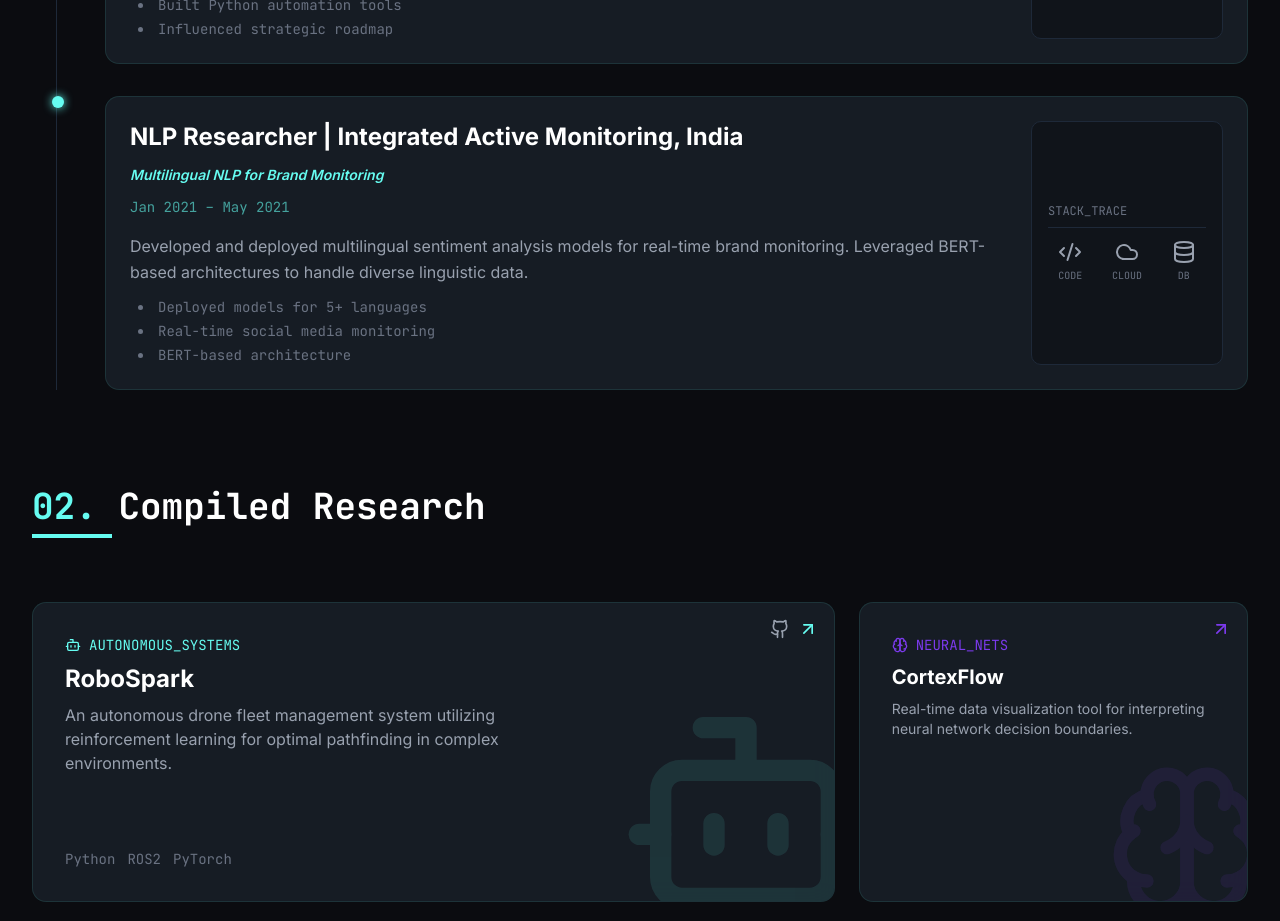
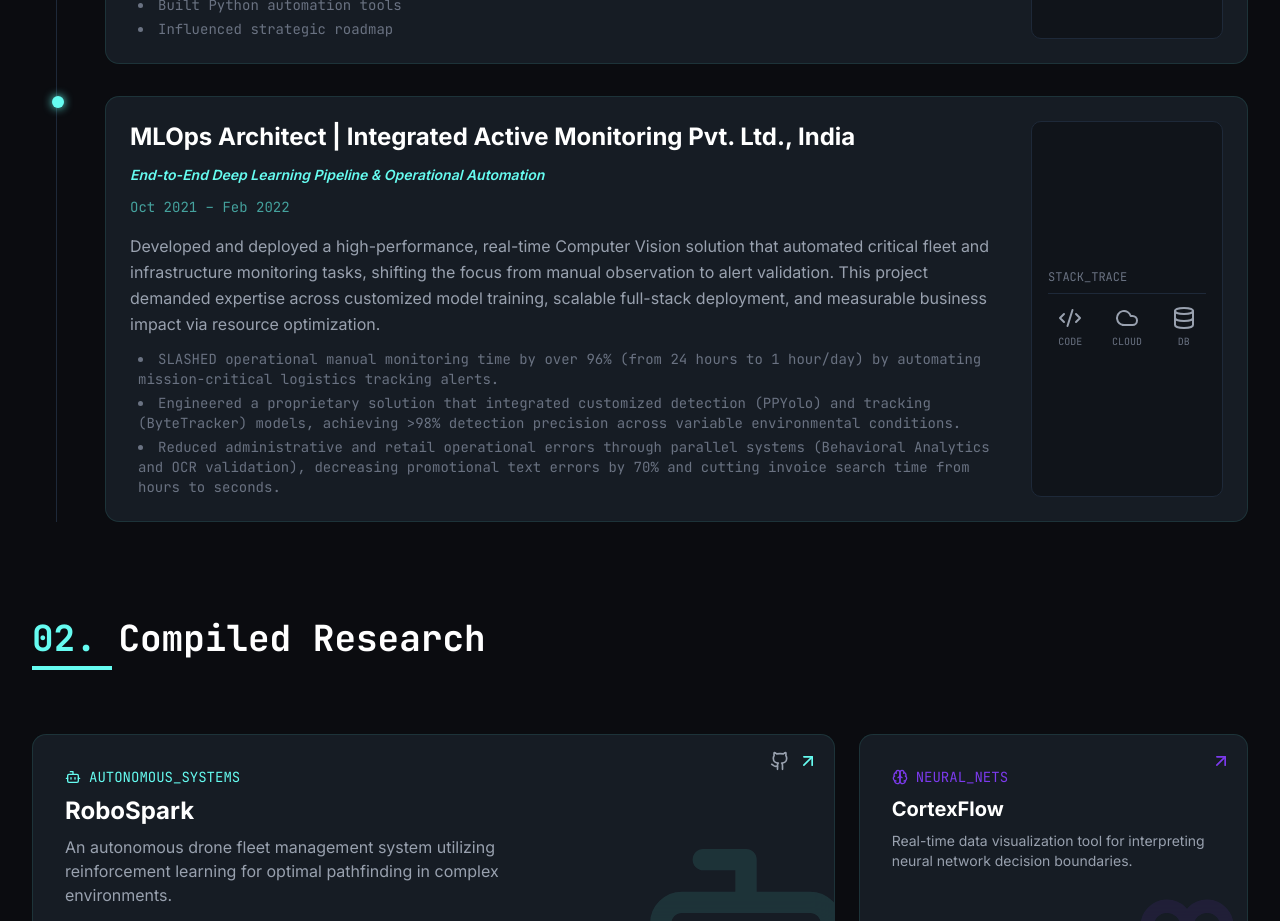
Before and after one commit to Khushm/portfolio, a Next.js app: page / in a window 1280 px wide. Shown: the part 2640-3561 px from the top of the page. Built offline with nearby package versions, Linux system fonts and the light colour scheme.

Commit message:
Update experience.tsx

```diff
--- a/components/experience.tsx
+++ b/components/experience.tsx
@@ -127,18 +127,18 @@ const jobs: Job[] = [
     },
   },
   {
-    role: "NLP Researcher",
-    company: "Integrated Active Monitoring",
+    role: "MLOps Architect",
+    company: " Integrated Active Monitoring Pvt. Ltd.",
     location: "India",
-    headline: "Multilingual NLP for Brand Monitoring",
-    date: "Jan 2021 – May 2021",
+    headline: "End-to-End Deep Learning Pipeline & Operational Automation",
+    date: "Oct 2021 – Feb 2022",
     summary:
-      "Developed and deployed multilingual sentiment analysis models for real-time brand monitoring. Leveraged BERT-based architectures to handle diverse linguistic data.",
-    achievements: ["Deployed models for 5+ languages", "Real-time social media monitoring", "BERT-based architecture"],
+      "Developed and deployed a high-performance, real-time Computer Vision solution that automated critical fleet and infrastructure monitoring tasks, shifting the focus from manual observation to alert validation. This project demanded expertise across customized model training, scalable full-stack deployment, and measurable business impact via resource optimization.",
+    achievements: ["SLASHED operational manual monitoring time by over 96% (from 24 hours to 1 hour/day) by automating mission-critical logistics tracking alerts.", "Engineered a proprietary solution that integrated customized detection (PPYolo) and tracking (ByteTracker) models, achieving >98% detection precision across variable environmental conditions.", "Reduced administrative and retail operational errors through parallel systems (Behavioral Analytics and OCR validation), decreasing promotional text errors by 70% and cutting invoice search time from hours to seconds."],
     stackTrace: {
-      code: "NLP, BERT, Transformers, Multilingual Models.",
-      cloud: "Real-time Social Media Monitoring, Distributed Systems.",
-      db: "Deployed 5+ language sentiment models; Enabled real-time brand monitoring at scale.",
+      code: "Python, PPYolo, ByteTracker, OpenCV, VGG, FaceNet, PaddleOCR \n Custom model architecture selection, fine-tuning, integration of proprietary tracking logic, and high-performance image processing.",
+      infra: "FastAPI, Docker, RabbitMQ, React, Bash, NVIDIA Jetson Nano \n Full-stack orchestration, microservice communication via message queues, containerization for portability, and optimized deployment on edge hardware.",
+      db: "MongoDB, Elasticsearch, Postman, OCR/Invoice Data \n Designed the document retrieval schema, implemented efficient real-time data ingestion, and utilized specialized indexing for near-instantaneous search (hours $\rightarrow$ seconds).",
     },
   },
 ]
```
